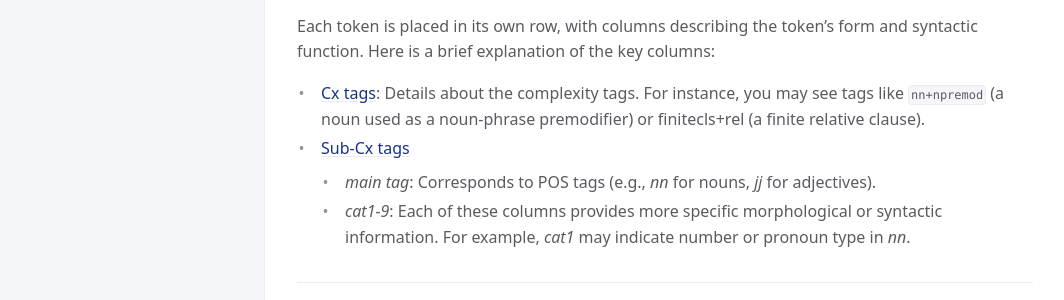
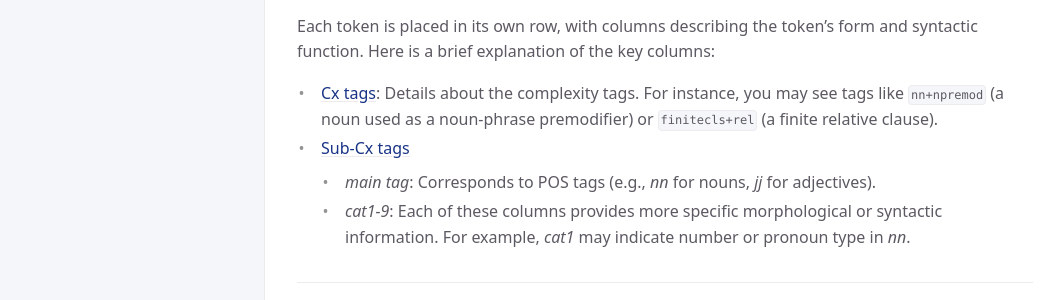
Before and after one commit to LCR-ADS-Lab/LxGrTagger-Documentation, a Jekyll site: the page built from docs/Overview.md, in a window 1280 px wide and 1012 px high. Shown: the part 596-896 px from the top of the window, without its empty margins (107-1171 px from the left). Built offline with Jekyll 4.4.1, drawn with Linux system fonts in a browser that asks for light colours; cached includes are drawn as plain includes.

```diff
--- a/docs/Overview.md
+++ b/docs/Overview.md
@@ -13,7 +13,7 @@ The example below demonstrates the analysis of a sentence by LxGrtagger (See the
 
 Each token is placed in its own row, with columns describing the token’s form and syntactic function. Here is a brief explanation of the key columns:
 
-- [Cx tags](../cx%20tags): Details about the complexity tags. For instance, you may see tags like `nn+npremod` (a noun used as a noun-phrase premodifier) or finitecls+rel (a finite relative clause).
+- [Cx tags](../cx%20tags): Details about the complexity tags. For instance, you may see tags like `nn+npremod` (a noun used as a noun-phrase premodifier) or `finitecls+rel` (a finite relative clause).
 - [Sub-Cx tags](../sub-cx%20tags)
    - *main tag*: Corresponds to POS tags (e.g., *nn* for nouns, *jj* for adjectives).
    - *cat1-9*: Each of these columns provides more specific morphological or syntactic information. For example, *cat1* may indicate number or pronoun type in *nn*.
```
